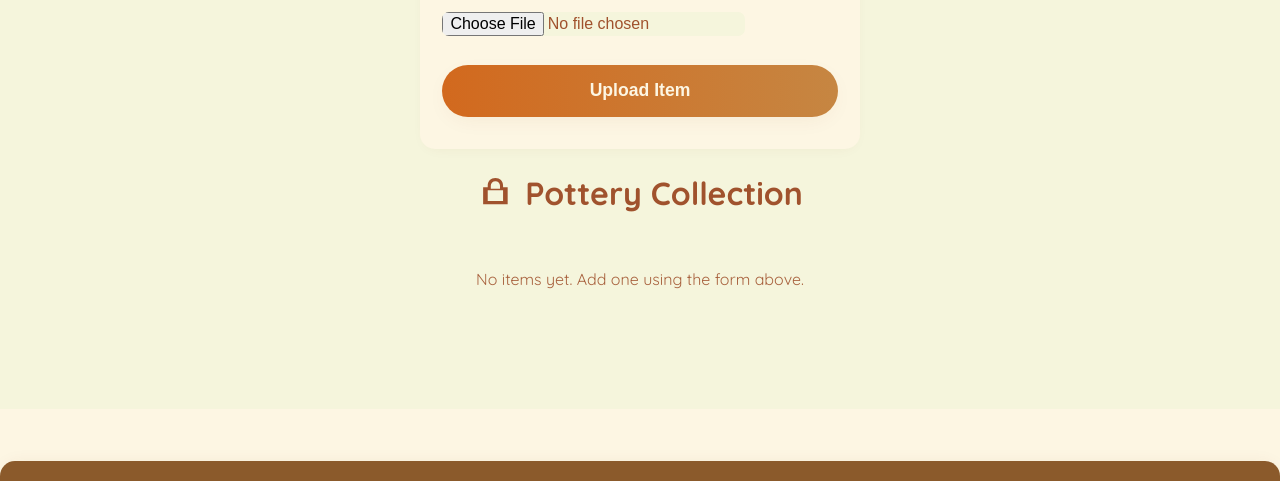
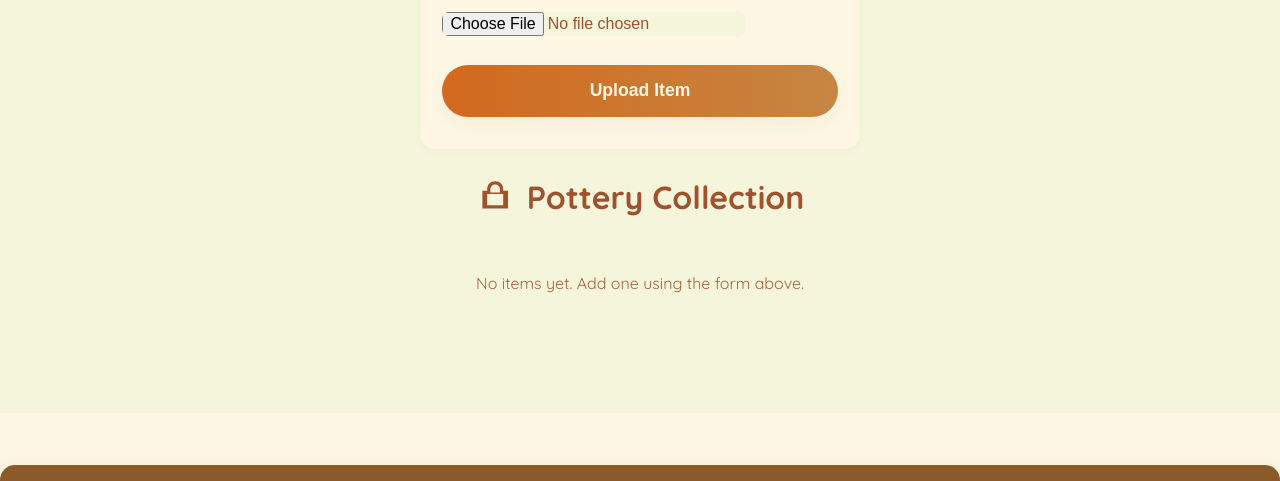
Before and after one commit to balajibima9966-glitch/potterywebsite, a plain HTML site: page index.html in a window 1280 px wide. Shown: the part 1013-1494 px from the top of the page. Drawn offline with nearby package versions, Linux system fonts and the light colour scheme.

Commit message:
moved names to other place

```diff
--- a/index.html
+++ b/index.html
@@ -244,27 +244,31 @@
       background: var(--beige);
       padding: 4rem 1rem 3rem 1rem;
     }
+    .catalogue-heading-wrap {
+      margin-top: 1.75rem;
+      margin-bottom: 1.5rem;
+    }
     .catalogue-title {
       display: flex;
       align-items: center;
       justify-content: center;
-      gap: 0.35em;
+      gap: 0.4em;
       text-align: center;
       font-size: 2rem;
       font-weight: 700;
       color: var(--clay);
-      margin-top: 1.5rem;
-      margin-bottom: 1.5rem;
+      margin: 0;
     }
     .catalogue-title-icon {
       display: inline-flex;
       align-items: center;
-      color: inherit;
+      color: var(--clay);
     }
     .catalogue-title-icon svg {
-      width: 1.15em;
-      height: 1.15em;
+      width: 1.2em;
+      height: 1.2em;
       flex-shrink: 0;
+      fill: var(--clay);
     }
     .catalogue-grid {
       display: grid;
@@ -936,7 +940,9 @@
         <button type="submit" class="btn" id="adminFormSubmitBtn">Upload Item</button>
       </form>
     </div>
-    <h2 class="catalogue-title"><span class="catalogue-title-icon" aria-hidden="true"><svg xmlns="http://www.w3.org/2000/svg" viewBox="0 0 24 24" fill="currentColor"><path d="M12 2c-3 0-5 2-5 5v1H4v11h16V8h-3V7c0-3-2-5-5-5zm0 2c1.7 0 3 1.3 3 3v2H9V7c0-1.7 1.3-3 3-3zm-5 6h10v7H7V10z"/></svg></span> Pottery Collection</h2>
+    <div class="catalogue-heading-wrap">
+      <h2 class="catalogue-title"><span class="catalogue-title-icon" aria-hidden="true"><svg xmlns="http://www.w3.org/2000/svg" viewBox="0 0 24 24" fill="currentColor"><path d="M12 2c-3 0-5 2-5 5v1H4v11h16V8h-3V7c0-3-2-5-5-5zm0 2c1.7 0 3 1.3 3 3v2H9V7c0-1.7 1.3-3 3-3zm-5 6h10v7H7V10z"/></svg></span> Pottery Collection</h2>
+    </div>
     <div class="catalogue-grid" id="catalogueGrid"></div>
     <div class="load-more-container">
       <button id="loadMoreBtn" class="btn" style="margin-top:1em;">Load More</button>
```
